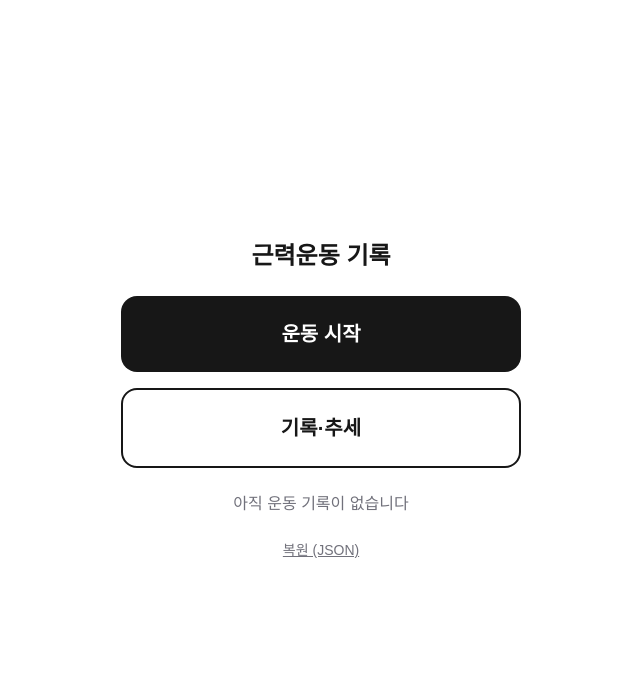
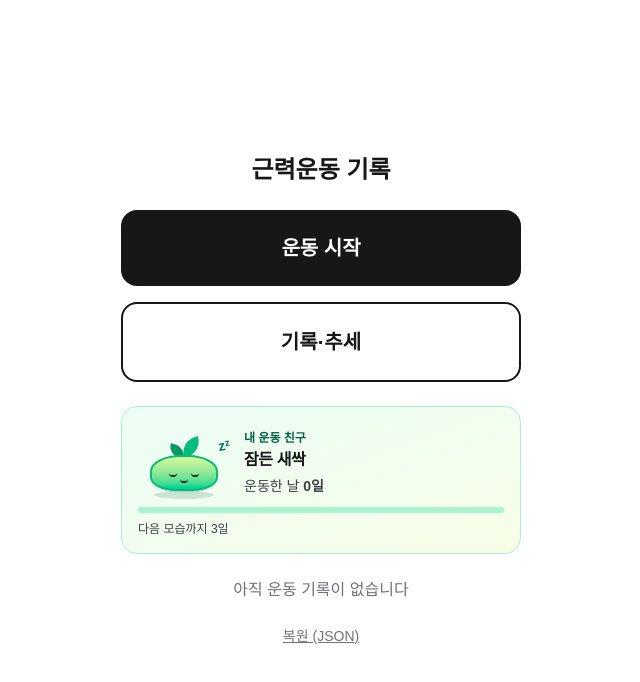
Before and after one commit to kakakulum/strength-log-app, a Next.js app: page / in a window 1280 px wide. Shown: the top 682 px of the page, without its empty margins (319-959 px from the left). Built offline with nearby package versions, Linux system fonts and the light colour scheme.

Commit message:
홈에 운동 친구 추가: 운동한 날짜가 쌓이면 새싹 모습이 바뀌도록 표시

```diff
--- a/src/app/home-view.tsx
+++ b/src/app/home-view.tsx
@@ -2,35 +2,12 @@
 
 // Design Ref: §1 홈 — [운동 시작], [기록·추세] 두 버튼과 기록이 없을 때의 안내 문구
 import Link from "next/link";
-import { useSyncExternalStore } from "react";
 import { backupFileName, buildBackup } from "@/lib/backup";
 import { buildCsv, csvFileName } from "@/lib/csv";
-import { SETS_CHANGE_EVENT, loadSets } from "@/lib/storage";
+import { loadSets } from "@/lib/storage";
+import { useSets } from "@/lib/use-sets";
 import RestorePanel from "./restore-panel";
-
-// 저장소는 다른 탭에서 바뀔 수 있으므로 storage 이벤트를 구독한다.
-function subscribe(onChange: () => void) {
-  window.addEventListener("storage", onChange);
-  window.addEventListener(SETS_CHANGE_EVENT, onChange);
-  return () => {
-    window.removeEventListener("storage", onChange);
-    window.removeEventListener(SETS_CHANGE_EVENT, onChange);
-  };
-}
-
-// 읽기에 실패했음을 나타내는 값. (실패를 0건으로 보이게 하면 기록이 사라진 것처럼 오해한다.)
-const READ_FAILED = -1;
-
-// 저장된 세트 수(숫자)를 스냅샷으로 쓴다. 읽기에 실패하면 READ_FAILED.
-function getSnapshot(): number {
-  const result = loadSets();
-  return result.ok ? result.value.length : READ_FAILED;
-}
-
-// 서버 렌더링 중에는 저장소를 알 수 없으므로 null(아직 모름)로 둔다.
-function getServerSnapshot(): number | null {
-  return null;
-}
+import WorkoutMascot from "./workout-mascot";
 
 // Design Ref: §6 CSV 내보내기(nice) — 전체 기록을 엑셀에서 열 수 있는 CSV 파일로 저장한다.
 // 기록은 서버로 보내지 않고 이 브라우저 안에서 파일로 만든다.
@@ -60,7 +37,7 @@ function exportBackup() {
 }
 
 export default function HomeView() {
-  const setCount = useSyncExternalStore(subscribe, getSnapshot, getServerSnapshot);
+  const state = useSets();
 
   return (
     <main className="mx-auto flex w-full max-w-md flex-1 flex-col justify-center gap-6 px-6 py-10">
@@ -81,18 +58,19 @@ export default function HomeView() {
         </Link>
       </div>
 
-      {/* 저장소를 읽은 뒤(null이 아닐 때) 기록이 0건이면 안내 문구를, 읽기에 실패했으면 오류 문구를 보여준다 */}
-      {setCount === 0 && (
+      {state.status === "ok" && <WorkoutMascot sets={state.sets} />}
+
+      {state.status === "ok" && state.sets.length === 0 && (
         <p className="text-center text-zinc-500">아직 운동 기록이 없습니다</p>
       )}
-      {setCount === READ_FAILED && (
+      {state.status === "error" && (
         <p role="alert" className="text-center text-red-500">
           기록을 읽지 못했습니다. 브라우저 저장소를 사용할 수 없는 상태일 수 있습니다.
         </p>
       )}
 
       {/* 내보낼 기록이 있을 때만 작은 내보내기·백업 버튼을 보여준다 (필수 버튼 두 개는 그대로) */}
-      {setCount !== null && setCount > 0 && (
+      {state.status === "ok" && state.sets.length > 0 && (
         <div className="flex items-center justify-center gap-4">
           <button type="button" onClick={exportCsv} className="text-sm text-zinc-500 underline">
             내보내기 (CSV)
@@ -102,7 +80,7 @@ export default function HomeView() {
           </button>
         </div>
       )}
-      {setCount !== null && setCount !== READ_FAILED && <RestorePanel />}
+      {state.status === "ok" && <RestorePanel />}
     </main>
   );
 }
--- /dev/null
+++ b/src/app/workout-mascot.tsx
@@ -0,0 +1,82 @@
+import { getMascotProgress } from "@/lib/mascot";
+import type { SetRecord } from "@/lib/types";
+
+type MascotStage = ReturnType<typeof getMascotProgress>["stage"];
+
+const stageNames: Record<MascotStage, string> = {
+  sleeping: "잠든 새싹",
+  stretching: "기지개 켜는 새싹",
+  lifting: "덤벨을 든 새싹",
+};
+
+function Sprout({ stage }: { stage: MascotStage }) {
+  const sleeping = stage === "sleeping";
+  const eye = sleeping
+    ? "top-1 h-1.5 w-2 rounded-b-full border-b-2 border-emerald-950"
+    : "h-2.5 w-1.5 rounded-full bg-emerald-950";
+
+  return (
+    <div aria-hidden="true" className="relative h-20 w-23 shrink-0">
+      <span className="absolute right-4 bottom-1 left-4 h-2 rounded-[50%] bg-emerald-900/15 dark:bg-emerald-400/15" />
+      {stage === "stretching" && (
+        <>
+          <span className="absolute bottom-7 left-1 h-7 w-3 -rotate-40 rounded-full bg-emerald-500" />
+          <span className="absolute right-1 bottom-7 h-7 w-3 rotate-40 rounded-full bg-emerald-500" />
+        </>
+      )}
+      <span className={`absolute left-[47%] h-4 w-5 -rotate-20 rounded-tl-full rounded-br-full bg-emerald-500 dark:bg-emerald-400 ${sleeping ? "top-4" : "top-1"}`} />
+      <span className={`absolute right-[49%] h-3 w-4 rotate-15 rounded-tr-full rounded-bl-full bg-emerald-600 dark:bg-emerald-500 ${sleeping ? "top-5.5" : "top-2.5"}`} />
+      <span className={`absolute right-3 bottom-3 left-3 rounded-[45%_45%_38%_38%] border-2 border-emerald-500 bg-linear-to-b from-lime-200 to-emerald-400 shadow-sm ${
+        sleeping ? "h-9" : "h-12"
+      }`}>
+        <span className="absolute top-1/2 left-1/2 flex h-3 -translate-x-1/2 -translate-y-1/2 items-start gap-3.5">
+          <span className={`relative ${eye}`} />
+          <span className={`relative ${eye}`} />
+        </span>
+        <span className="absolute bottom-1.5 left-1/2 h-1 w-2 -translate-x-1/2 rounded-b-full border-b-2 border-emerald-950" />
+      </span>
+      {sleeping && (
+        <span className="absolute top-3 right-0 -rotate-12 text-sm font-bold text-emerald-700 dark:text-emerald-300">zᶻ</span>
+      )}
+      {stage === "lifting" && (
+        <span className="absolute right-0 bottom-4 flex h-6 rotate-[-18deg] items-center">
+          <span className="h-5 w-2 rounded-sm bg-indigo-900 ring-1 ring-indigo-300 dark:bg-indigo-300 dark:ring-indigo-600" />
+          <span className="h-1.5 w-3 bg-indigo-700 dark:bg-indigo-400" />
+          <span className="h-5 w-2 rounded-sm bg-indigo-900 ring-1 ring-indigo-300 dark:bg-indigo-300 dark:ring-indigo-600" />
+        </span>
+      )}
+    </div>
+  );
+}
+
+export default function WorkoutMascot({ sets }: { sets: SetRecord[] }) {
+  const { days, stage, nextMilestone } = getMascotProgress(sets);
+
+  return (
+    <section aria-labelledby="workout-mascot-title" className="rounded-2xl border border-emerald-200 bg-linear-to-br from-emerald-50 to-lime-50 p-4 dark:border-emerald-900 dark:from-emerald-950/75 dark:to-zinc-950">
+      <div className="flex items-center gap-3.5">
+        <Sprout stage={stage} />
+        <div className="min-w-0 flex-1">
+          <h2 id="workout-mascot-title" className="text-xs font-semibold text-emerald-800 dark:text-emerald-300">내 운동 친구</h2>
+          <p className="mt-0.5 text-base font-bold tracking-tight">{stageNames[stage]}</p>
+          <p className="mt-1 text-sm text-zinc-700 dark:text-zinc-300">
+            운동한 날 <strong className="font-semibold tabular-nums">{days}일</strong>
+          </p>
+        </div>
+      </div>
+      {nextMilestone === null ? (
+        <p className="mt-1 text-xs font-medium text-emerald-800 dark:text-emerald-300">마지막 모습에 도달했어요.</p>
+      ) : (
+        <>
+          <progress
+            aria-label="다음 모습까지의 진행도"
+            value={days}
+            max={nextMilestone}
+            className="mt-1 block h-1.5 w-full appearance-none overflow-hidden rounded-full bg-emerald-200/70 [&::-moz-progress-bar]:rounded-full [&::-moz-progress-bar]:bg-emerald-600 [&::-webkit-progress-bar]:bg-emerald-200/70 [&::-webkit-progress-value]:rounded-full [&::-webkit-progress-value]:bg-emerald-600 dark:bg-emerald-900 dark:[&::-webkit-progress-bar]:bg-emerald-900"
+          />
+          <p className="mt-2 text-xs text-zinc-700 dark:text-zinc-300">다음 모습까지 {nextMilestone - days}일</p>
+        </>
+      )}
+    </section>
+  );
+}
--- /dev/null
+++ b/src/lib/mascot.ts
@@ -0,0 +1,16 @@
+import { kstDateKey } from "./trend";
+import type { SetRecord } from "./types";
+
+/** 저장된 세트가 하나라도 있는 한국 날짜를 각각 하루로 센다. */
+export function getMascotProgress(sets: Pick<SetRecord, "completedAt">[]) {
+  const dates = new Set<string>();
+  for (const { completedAt } of sets) {
+    const completed = new Date(completedAt);
+    if (Number.isFinite(completed.getTime())) dates.add(kstDateKey(completed));
+  }
+
+  const days = dates.size;
+  if (days >= 7) return { days, stage: "lifting", nextMilestone: null } as const;
+  if (days >= 3) return { days, stage: "stretching", nextMilestone: 7 } as const;
+  return { days, stage: "sleeping", nextMilestone: 3 } as const;
+}
```
Also changed, not shown: 1 other file (tests, documents, lock files or other folders).
